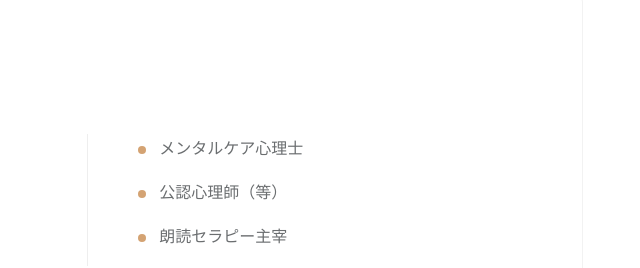
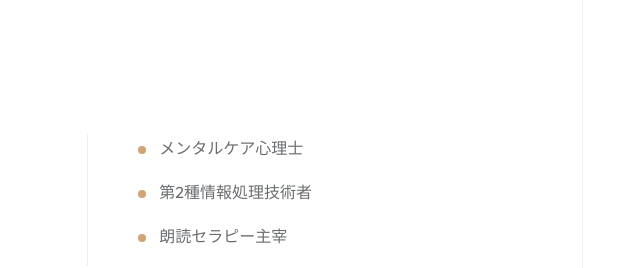
Before and after one commit to truai2988/resonance-psychologist, a website built with Vite: page index.html in a window 1280 px wide. Shown: the part 1467-1735 px from the top of the page, 593-1233 px from the left. Built offline with nearby package versions, Linux system fonts and the light colour scheme.

Commit message:
Update index.html
資格情報の修正

```diff
--- a/index.html
+++ b/index.html
@@ -59,7 +59,7 @@
                         <div style="border-left: 1px solid #eee; padding-left: 50px;">
                             <ul style="list-style: none; color: var(--c-text-muted);">
                                 <li style="margin-bottom: 15px;"><span class="nav-dot"></span> メンタルケア心理士</li>
-                                <li style="margin-bottom: 15px;"><span class="nav-dot"></span> 公認心理師（等）</li>
+                                <li style="margin-bottom: 15px;"><span class="nav-dot"></span> 第2種情報処理技術者</li>
                                 <li style="margin-bottom: 15px;"><span class="nav-dot"></span> 朗読セラピー主宰</li>
                             </ul>
                         </div>
```
